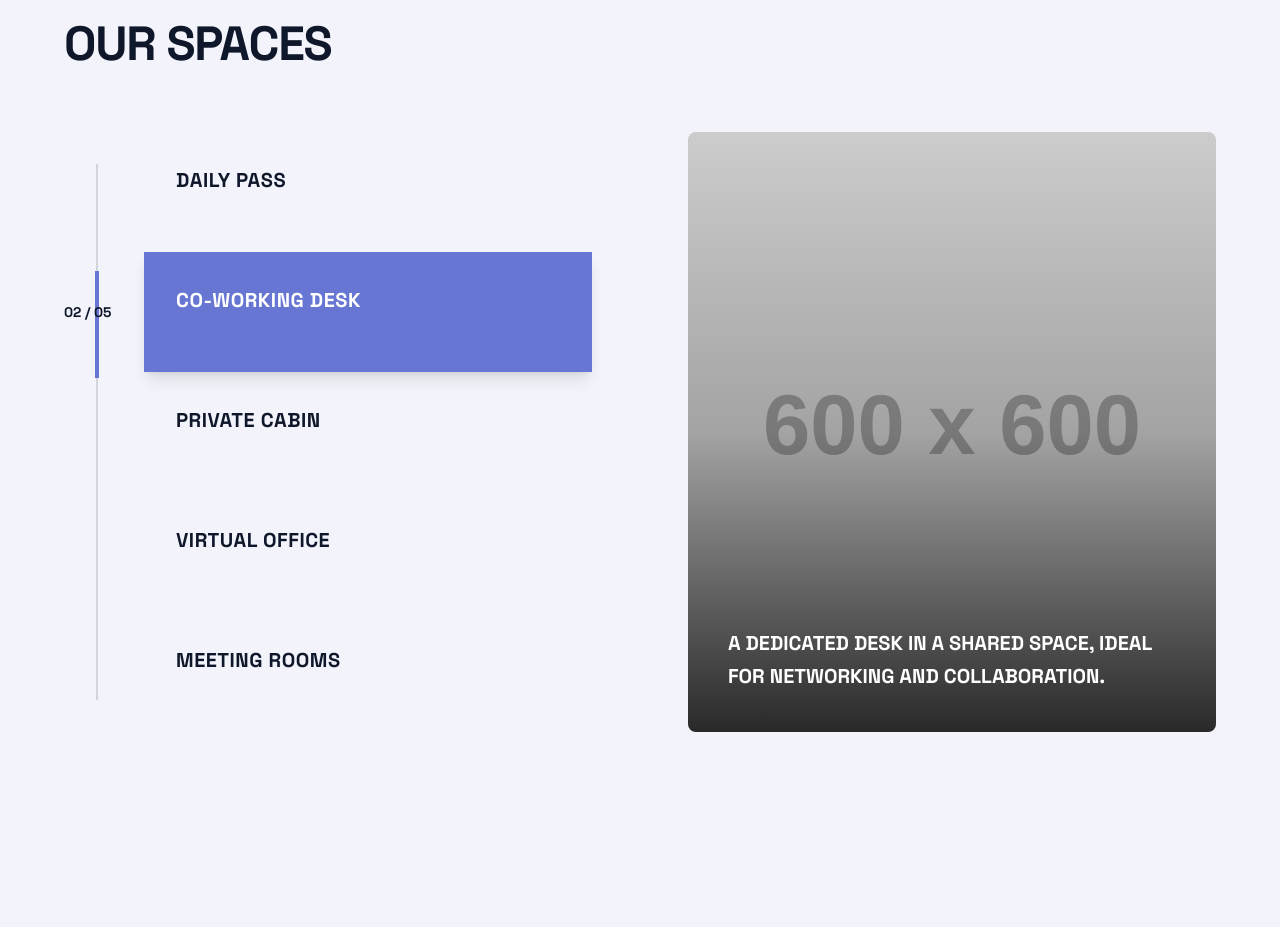
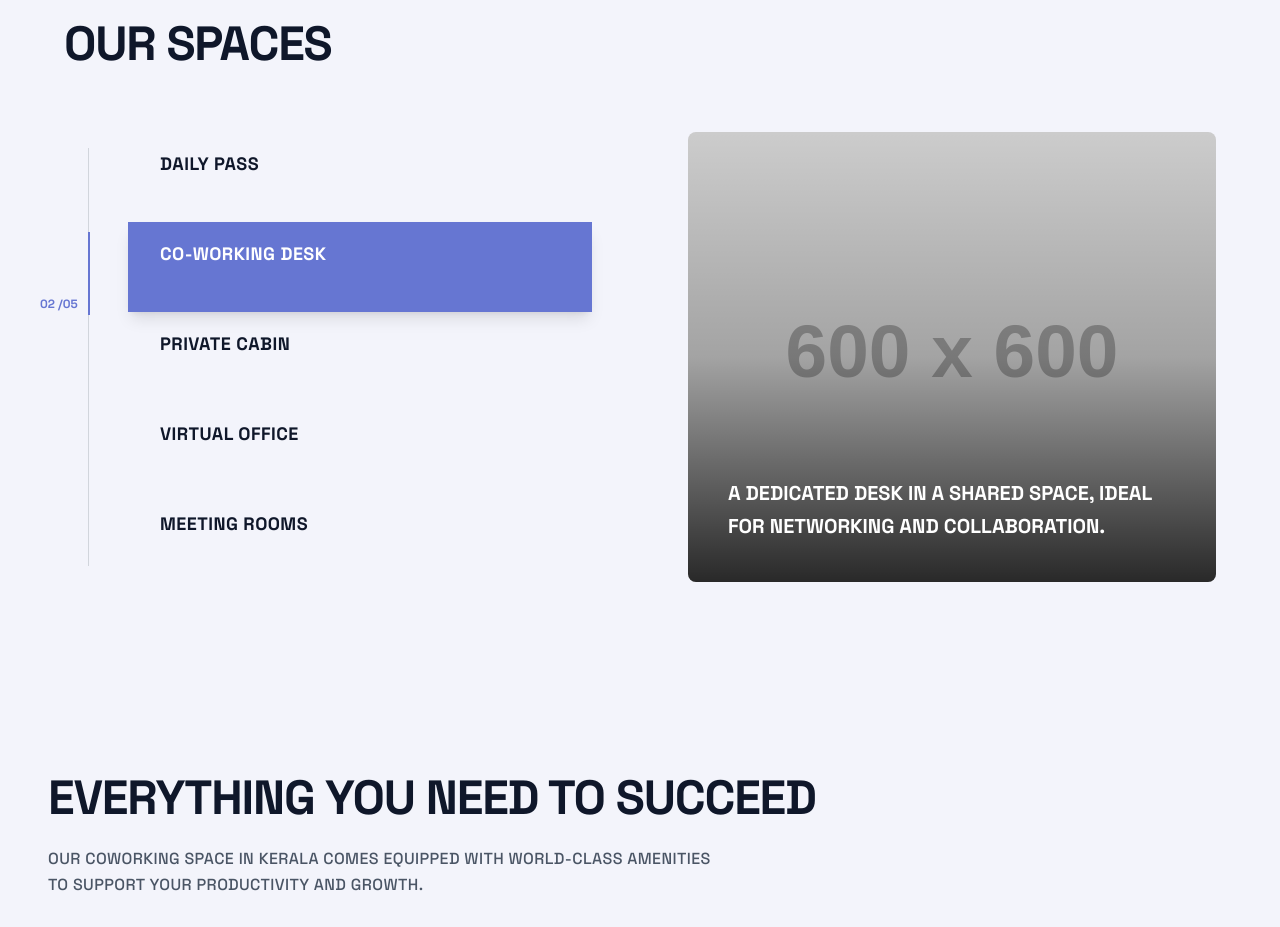
Before and after one commit to mastrovia/wagmi-landing, a Next.js app: page / in a window 1280 px wide. Shown: the part 960-1887 px from the top of the page. Built offline with nearby package versions, Linux system fonts and the light colour scheme.

Commit message:
refactor: Adjust OurSpaces section stepper, counter, and item styling for refined layout and animation.

```diff
--- a/app/sections/OurSpaces.tsx
+++ b/app/sections/OurSpaces.tsx
@@ -60,10 +60,10 @@ const OurSpaces = () => {
                     {/* Left Column: List with Custom Stepper */}
                     <div className="flex-1 flex relative">
                         {/* Stepper Container */}
-                        <div className="hidden md:block absolute left-8 top-8 bottom-8 w-[2px] bg-gray-300">
+                        <div className="hidden md:block absolute left-6 top-4 bottom-4 w-[1px] bg-gray-300">
                             {/* Active Line Segment */}
                             <motion.div
-                                className="absolute w-[4px] -left-[1px] bg-primary"
+                                className="absolute w-[2px] -left-[0.5px] bg-primary"
                                 initial={false}
                                 animate={{
                                     height: `${100 / spaces.length}%`,
@@ -73,24 +73,28 @@ const OurSpaces = () => {
                             />
                         </div>
 
-                        {/* Counter */}
-                        <div
-                            className="hidden md:block absolute left-0 text-sm font-bold text-dark transition-all duration-300"
+                        {/* Counter - positioned at bottom of active segment */}
+                        <motion.div
+                            className="hidden md:block absolute -left-6 text-xs font-bold text-primary transition-all duration-300"
+                            initial={false}
+                            animate={{
+                                top: `${(activeId / spaces.length) * 100}%`,
+                            }}
+                            transition={{ type: 'tween', stiffness: 300, damping: 40 }}
                             style={{
-                                top: `calc(${((activeId - 1) / spaces.length) * 100}% + (${100 / spaces.length / 2}%))`,
-                                transform: 'translateY(-50%)',
+                                transform: 'translateY(-100%)',
                             }}
                         >
-                            0{activeId} / 0{spaces.length}
-                        </div>
+                            0{activeId} /0{spaces.length}
+                        </motion.div>
 
                         {/* List Items */}
-                        <div className="flex-1 flex flex-col ml-0 md:ml-20">
+                        <div className="flex-1 flex flex-col ml-0 md:ml-16">
                             {spaces.map((space) => (
                                 <div key={space.id} className="relative flex-1">
                                     <button
                                         onClick={() => setActiveId(space.id)}
-                                        className="w-full h-24 text-left pl-8 group outline-none focus:outline-none flex items-center"
+                                        className="w-full h-16 text-left pl-8 group outline-none focus:outline-none flex items-center justify-start"
                                     >
                                         {/* Animated Background for Active Item */}
                                         {activeId === space.id && (
@@ -107,7 +111,7 @@ const OurSpaces = () => {
                                         )}
 
                                         <span
-                                            className={`relative z-10 text-lg md:text-xl font-bold uppercase tracking-wide transition-colors duration-200 ${
+                                            className={`relative z-10 text-base md:text-lg font-bold uppercase tracking-wide transition-colors duration-200 ${
                                                 activeId === space.id
                                                     ? 'text-white'
                                                     : 'text-dark group-hover:text-primary'
@@ -122,7 +126,7 @@ const OurSpaces = () => {
                     </div>
 
                     {/* Right Column: Image Preview */}
-                    <div className="flex-1 h-[400px] md:h-[600px] relative rounded-lg overflow-hidden group">
+                    <div className="flex-1 h-[350px] md:h-[450px] relative rounded-lg overflow-hidden group">
                         <AnimatePresence mode="wait">
                             <motion.div
                                 key={activeSpace.id}
```
